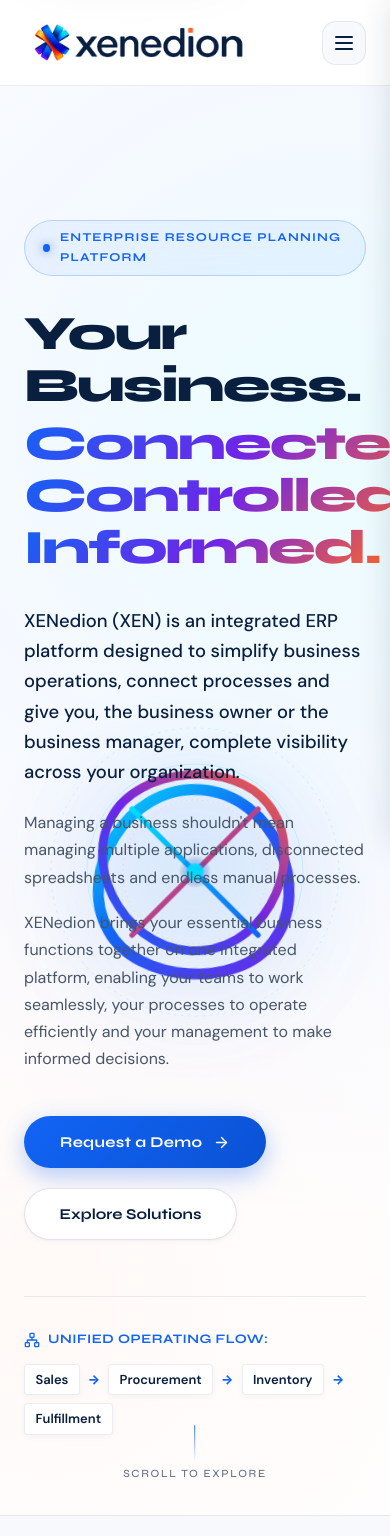
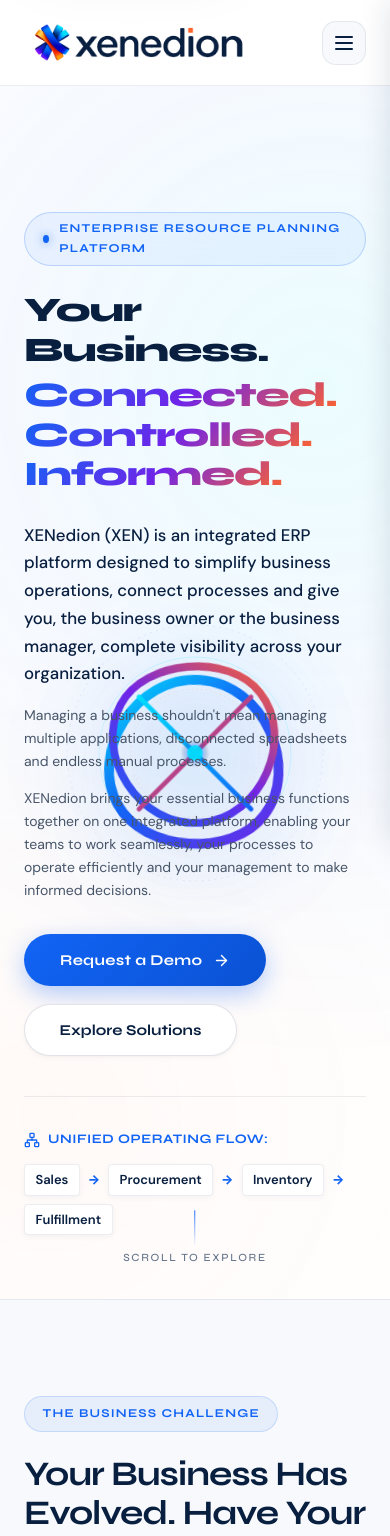
Before and after one commit to bhuvan10164-bit/Xenedion, a React (Vite) app: page / in a window 390 px wide. Shown: the top 1536 px of the page. Built offline with nearby package versions, Linux system fonts and the light colour scheme.

Commit message:
Refine hero typography scale: reduced oversized headline clamp to balanced 2.15rem–3.25rem, tightened line heights and margins, and scaled ribbon sculpture proportionally

```diff
--- a/src/components/Home/Home.css
+++ b/src/components/Home/Home.css
@@ -13,12 +13,12 @@
    -------------------------------------------------------------------------- */
 .home-hero-cinematic {
   position: relative;
-  min-height: 100vh;
+  min-height: 85vh;
   display: flex;
   flex-direction: column;
   justify-content: center;
-  padding-top: calc(var(--header-height) + 3rem);
-  padding-bottom: 5rem;
+  padding-top: calc(var(--header-height) + 2.5rem);
+  padding-bottom: 4rem;
   background: radial-gradient(circle at 82% 25%, rgba(0, 221, 252, 0.08) 0%, rgba(18, 100, 245, 0.04) 35%, transparent 70%),
               radial-gradient(circle at 12% 85%, rgba(255, 100, 44, 0.035) 0%, transparent 45%),
               #FFFFFF;
@@ -28,8 +28,8 @@
 
 @media (min-width: 1024px) {
   .home-hero-cinematic {
-    padding-top: calc(var(--header-height) + 4rem);
-    padding-bottom: 6rem;
+    padding-top: calc(var(--header-height) + 3rem);
+    padding-bottom: 4.5rem;
   }
 }
 
@@ -37,13 +37,13 @@
 .hero-sculpture-wrap {
   position: absolute;
   top: 50%;
-  right: -5%;
+  right: -2%;
   transform: translateY(-50%);
-  width: 720px;
-  height: 720px;
+  width: 580px;
+  height: 580px;
   pointer-events: none;
   z-index: 0;
-  opacity: 0.95;
+  opacity: 0.9;
 }
 
 @media (max-width: 1024px) {
@@ -51,16 +51,16 @@
     top: 55%;
     right: 50%;
     transform: translate(50%, -50%);
-    width: 500px;
-    height: 500px;
-    opacity: 0.35;
+    width: 440px;
+    height: 440px;
+    opacity: 0.3;
   }
 }
 
 @media (max-width: 600px) {
   .hero-sculpture-wrap {
-    width: 360px;
-    height: 360px;
+    width: 320px;
+    height: 320px;
   }
 }
 
@@ -112,7 +112,7 @@
 }
 
 .hero-cinematic-inner {
-  max-width: 880px;
+  max-width: 960px;
   display: flex;
   flex-direction: column;
 }
@@ -124,10 +124,10 @@
   background-color: rgba(18, 100, 245, 0.06);
   backdrop-filter: blur(12px);
   border: 1px solid rgba(18, 100, 245, 0.22);
-  padding: 0.45rem 1.15rem;
+  padding: 0.4rem 1.1rem;
   border-radius: var(--radius-full);
   width: fit-content;
-  margin-bottom: 2rem;
+  margin-bottom: 1.5rem;
 }
 
 .capsule-pip {
@@ -149,14 +149,14 @@
 
 /* Monumental Kinetic Headline */
 .hero-monumental-headline-wrap {
-  margin-bottom: 2rem;
+  margin-bottom: 1.75rem;
 }
 
 .hero-monumental-headline {
   font-size: var(--font-size-hero);
-  line-height: 1.08;
+  line-height: 1.15;
   font-weight: 800;
-  letter-spacing: -0.04em;
+  letter-spacing: -0.03em;
   color: var(--color-primary-navy);
 }
 
@@ -165,7 +165,7 @@
 }
 
 .headline-line-accent {
-  margin-top: 0.4rem;
+  margin-top: 0.35rem;
 }
 
 .gradient-word {
@@ -177,30 +177,30 @@
 
 .hero-narrative-block {
   max-width: 760px;
-  margin-bottom: 2.75rem;
+  margin-bottom: 2rem;
 }
 
 .hero-paragraph-lead {
-  font-size: clamp(1.15rem, 1.4vw + 0.3rem, 1.35rem);
+  font-size: clamp(1.05rem, 1.2vw + 0.2rem, 1.2rem);
   line-height: 1.65;
   color: var(--color-primary-navy);
   font-weight: 500;
-  margin-bottom: 1.35rem;
+  margin-bottom: 1rem;
 }
 
 .hero-paragraph-sub {
-  font-size: var(--font-size-base);
-  line-height: 1.7;
+  font-size: var(--font-size-sm);
+  line-height: 1.65;
   color: var(--color-text-secondary);
-  margin-bottom: 1.15rem;
+  margin-bottom: 0.85rem;
 }
 
 /* Action Buttons */
 .hero-action-cluster {
   display: flex;
   flex-wrap: wrap;
-  gap: 1.25rem;
-  margin-bottom: 3.5rem;
+  gap: 1.15rem;
+  margin-bottom: 2.5rem;
 }
 
 .btn-cinematic-primary {
--- a/src/styles/variables.css
+++ b/src/styles/variables.css
@@ -57,7 +57,7 @@
   --font-size-3xl: 2.75rem;     /* 44px */
   --font-size-4xl: 3.5rem;      /* 56px */
   --font-size-5xl: 4.5rem;      /* 72px */
-  --font-size-hero: clamp(3rem, 6.5vw + 1rem, 5.75rem);
+  --font-size-hero: clamp(2.15rem, 3.2vw + 0.4rem, 3.25rem);
 
   /* Spacing Scale */
   --space-1: 0.25rem;
```
